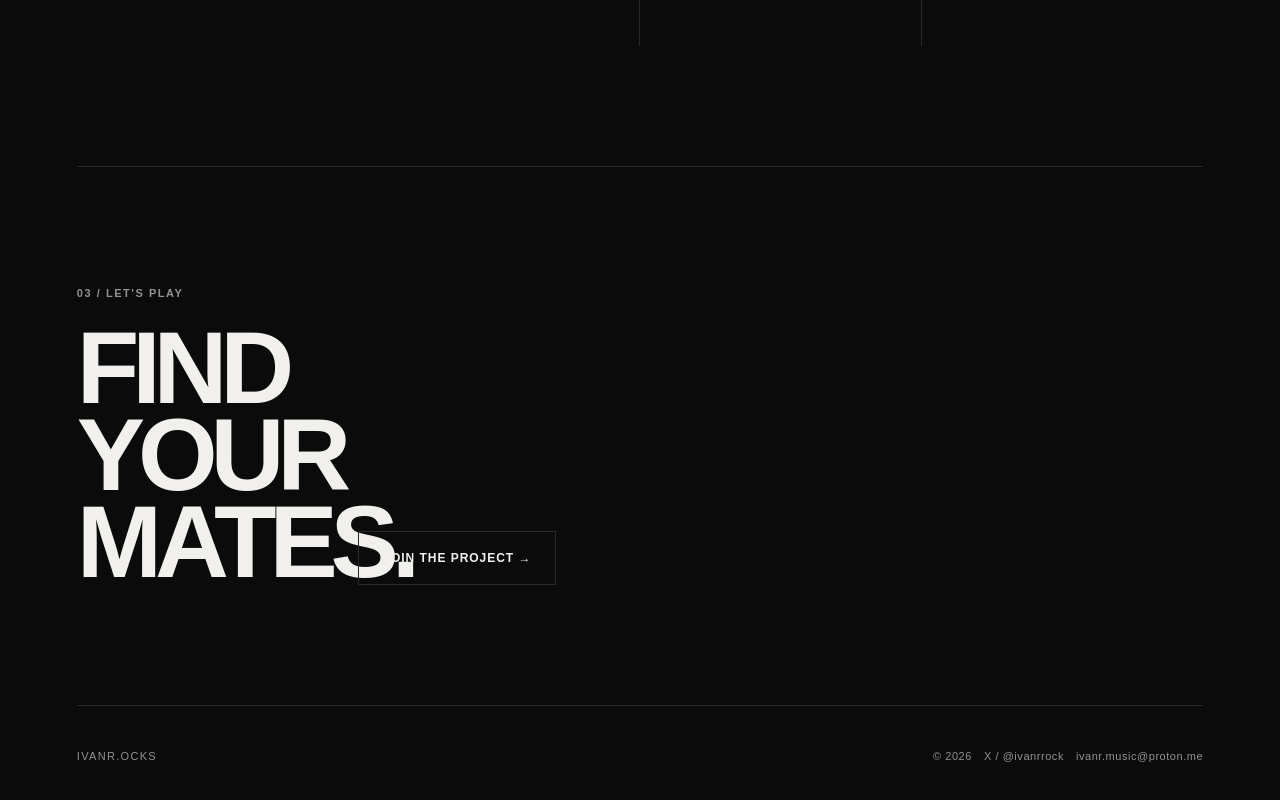
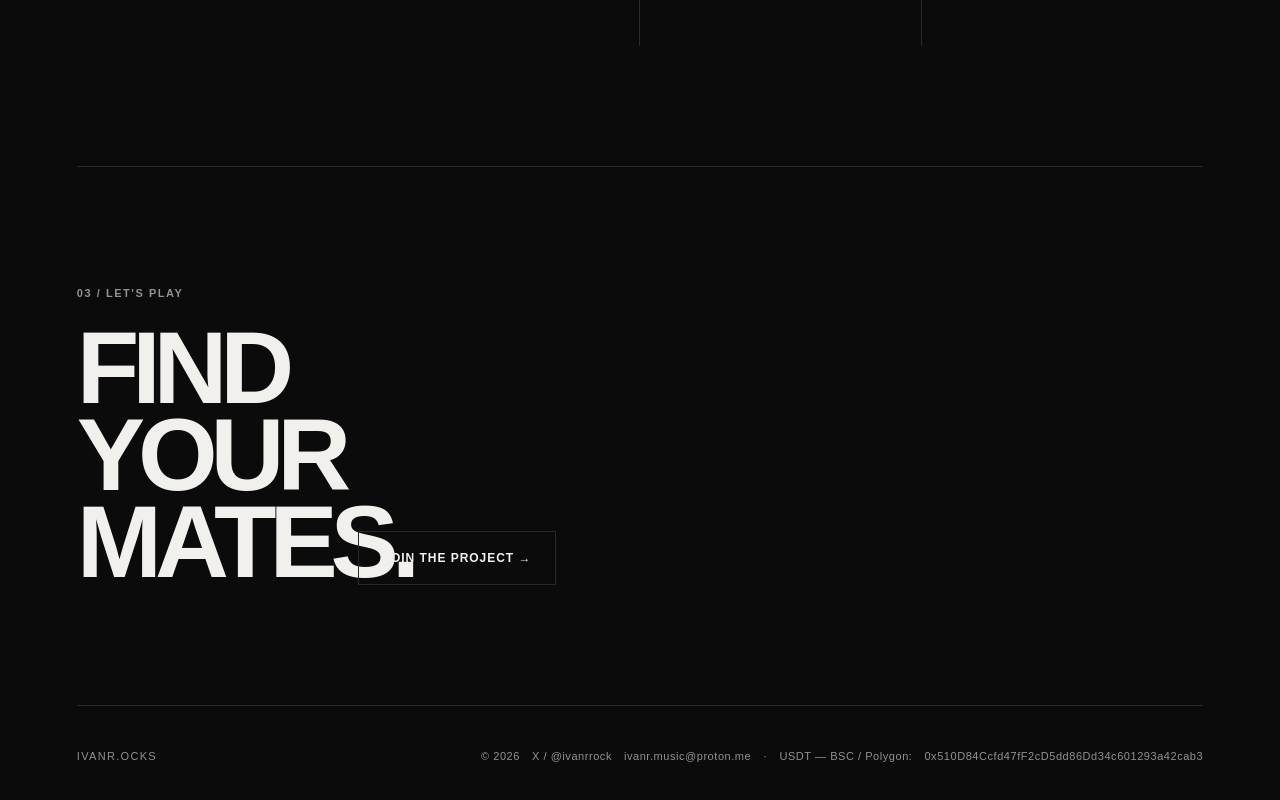
Before and after one commit to Alex-eco/ivanr-ocks, a Next.js app: page / in a window 1280 px wide. Shown: the part 1676-2476 px from the top of the page. Built offline with nearby package versions, Linux system fonts and the light colour scheme.

Commit message:
Update page.tsx

```diff
--- a/app/page.tsx
+++ b/app/page.tsx
@@ -99,6 +99,9 @@ export default function Home() {
           <a href="mailto:ivanr.music@proton.me">
             ivanr.music@proton.me
           </a>
+          <span>·</span>
+<span>USDT — BSC / Polygon:</span>
+<span>0x510D84Ccfd47fF2cD5dd86Dd34c601293a42cab3</span>
         </div>
       </footer>
     </main>
```
